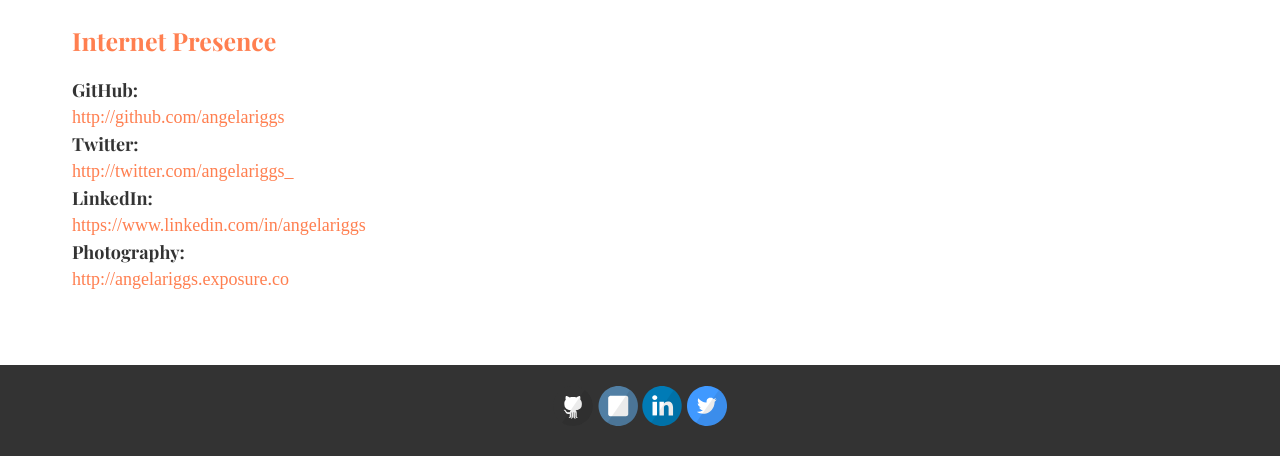
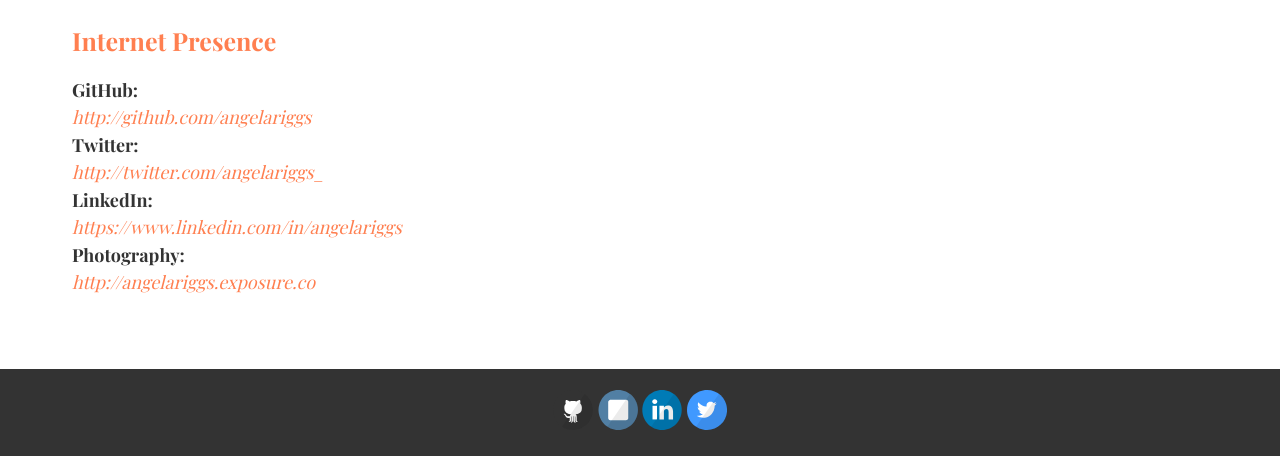
Before and after one commit to angelariggs/angelariggs.github.io, a Jekyll site: the page built from resume.md, in a window 1280 px wide. Shown: the part 2166-2622 px from the top of the page. Built offline with Jekyll 4.4.1, drawn with Linux system fonts in a browser that asks for light colours; some web fonts are replaced; Markdown is read by kramdown in place of the engine named in the settings.

Commit message:
styling for internet presence links

```diff
--- a/_sass/_resume.scss
+++ b/_sass/_resume.scss
@@ -29,3 +29,8 @@
 	-moz-columns: 5 150px;
 	columns: 5 150px;
 }
+
+.internet-pres-link {
+	font-family: $display;
+	font-style: italic;
+}
--- a/resume.md
+++ b/resume.md
@@ -104,8 +104,8 @@
 
 <div>
 	<h1 class="res-sec-title" id="internet-pres">Internet Presence</h1>
-	<h2 class="res-h2">GitHub:</h2><a href="http://github.com/angelariggs">http://github.com/angelariggs</a>
-	<h2 class="res-h2">Twitter:</h2><a href="http://twitter.com/angelariggs_">http://twitter.com/angelariggs_</a>
-	<h2 class="res-h2">LinkedIn:</h2><a href="https://www.linkedin.com/in/angelariggs">https://www.linkedin.com/in/angelariggs</a>
-	<h2 class="res-h2">Photography:</h2><a href="http://angelariggs.exposure.co">http://angelariggs.exposure.co</a>
+	<h2 class="res-h2">GitHub:</h2><a href="http://github.com/angelariggs" class="internet-pres-link">http://github.com/angelariggs</a>
+	<h2 class="res-h2">Twitter:</h2><a href="http://twitter.com/angelariggs_" class="internet-pres-link">http://twitter.com/angelariggs_</a>
+	<h2 class="res-h2">LinkedIn:</h2><a href="https://www.linkedin.com/in/angelariggs" class="internet-pres-link">https://www.linkedin.com/in/angelariggs</a>
+	<h2 class="res-h2">Photography:</h2><a href="http://angelariggs.exposure.co" class="internet-pres-link">http://angelariggs.exposure.co</a>
 </div>
```
Also changed, not shown: 2 other files.
